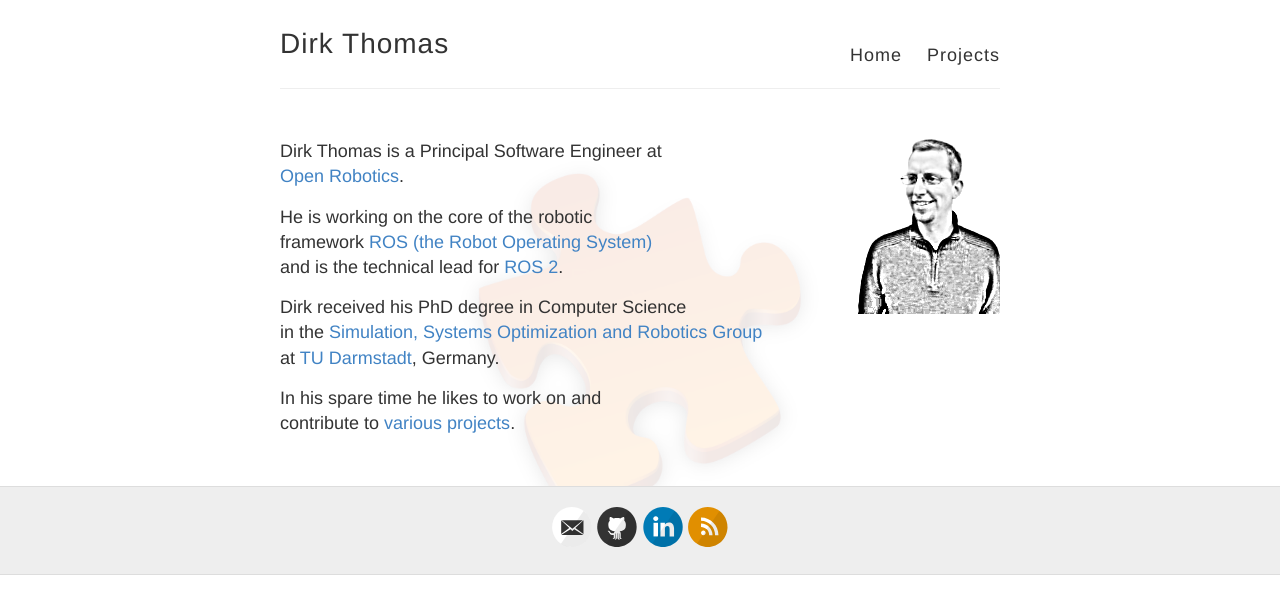
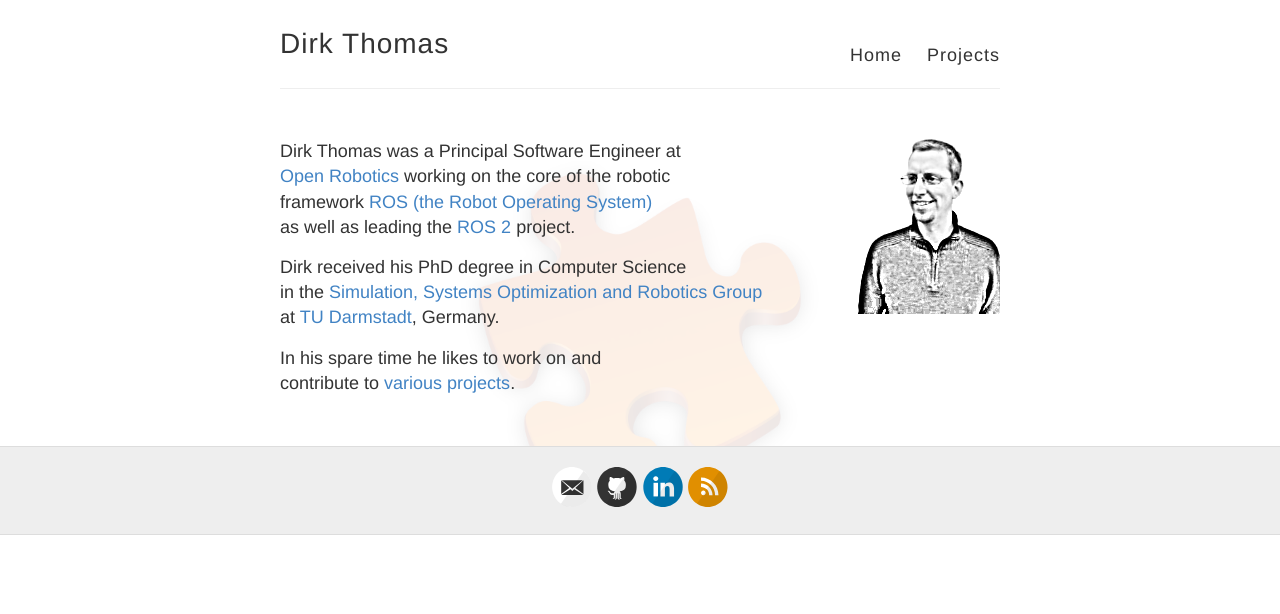
Before and after one commit to dirk-thomas/dirk-thomas.github.io, a Jekyll site: the page built from index.md, in a window 1280 px wide. Shown: the top 614 px of the page. Built offline with Jekyll 4.4.1, drawn with Linux system fonts in a browser that asks for light colours.

```diff
--- a/index.md
+++ b/index.md
@@ -3,12 +3,11 @@ layout: page
 ---
 
 ![Dirk Thomas](images/dirk-thomas.png){: style="float:right"}
-Dirk Thomas is a Principal Software Engineer at
-[Open Robotics](http://www.openrobotics.org).
 
-He is working on the core of the robotic
+Dirk Thomas was a Principal Software Engineer at
+[Open Robotics](http://www.openrobotics.org) working on the core of the robotic
 framework [ROS (the Robot Operating System)](http://www.ros.org)
-and is the technical lead for [ROS 2](http://www.ros2.org).
+as well as leading the [ROS 2](http://www.ros2.org) project.
 
 Dirk received his PhD degree in Computer Science
 in the [Simulation, Systems Optimization and Robotics Group](http://www.sim.informatik.tu-darmstadt.de/en/)
```
